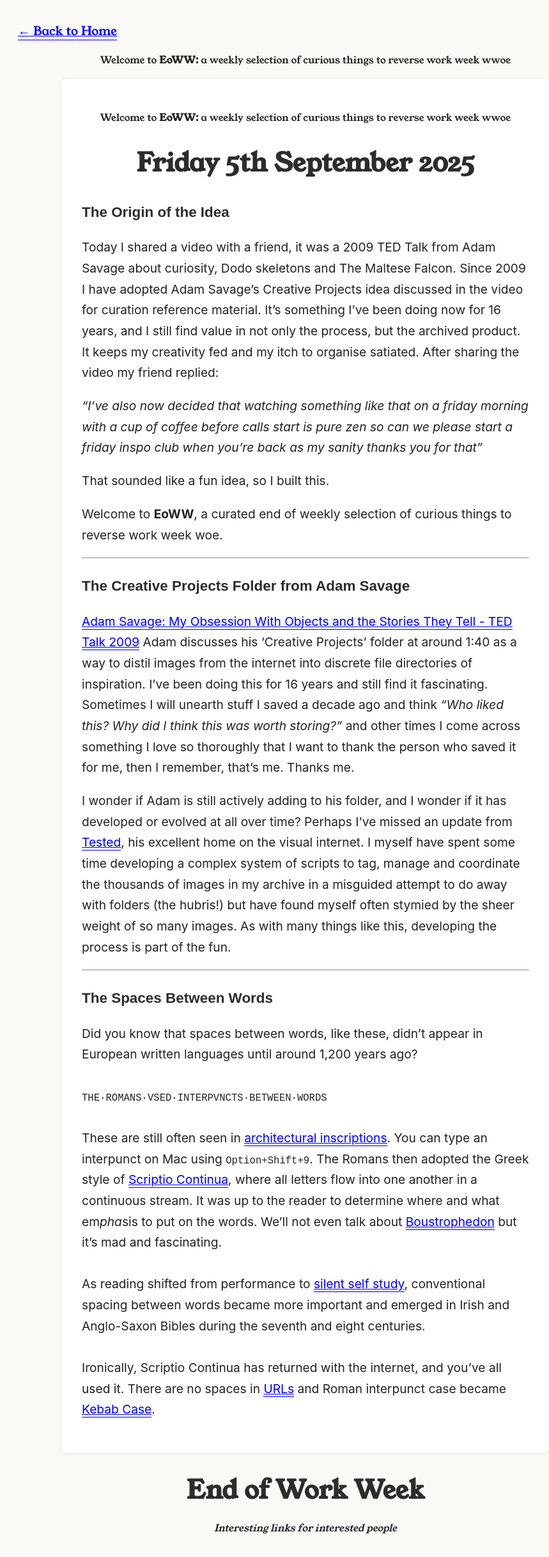
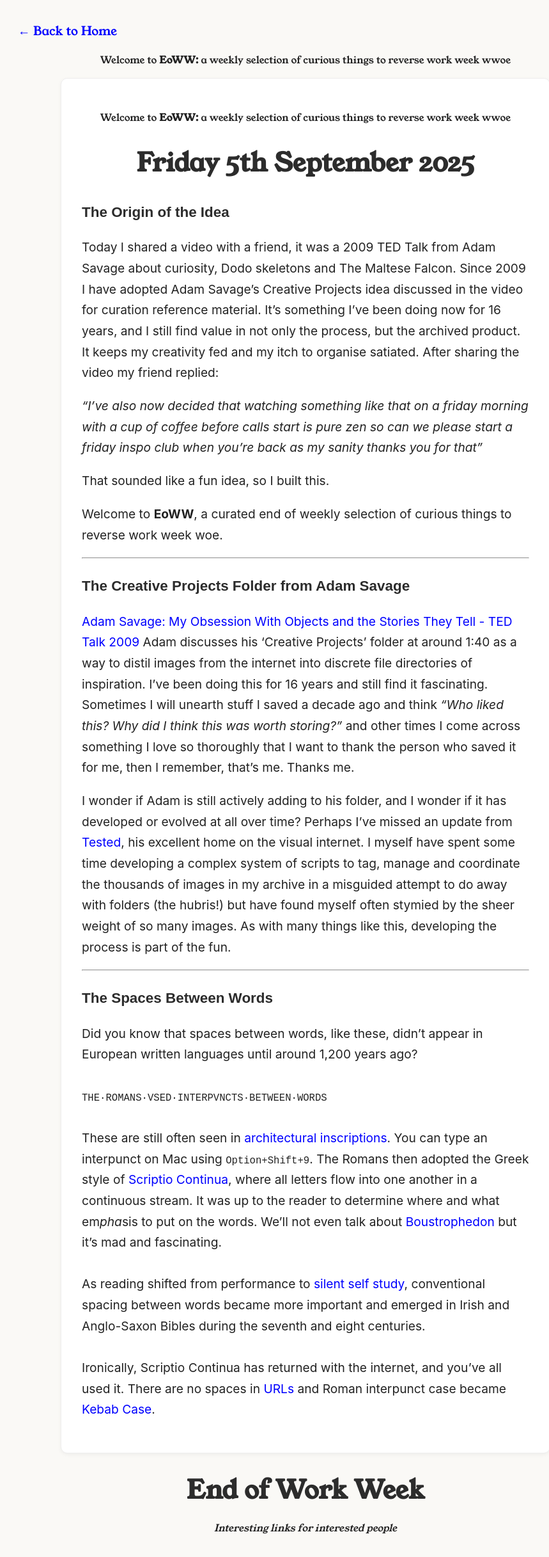
Before and after one commit to 746a/EoW, a Jekyll site: the page built from _weeks/2025-09-05.md, in a window 1280 px wide. Shown: the whole page at 64% size, without its empty margins (162-1021 px from the left). Built offline with Jekyll 4.4.1, drawn with Linux system fonts in a browser that asks for light colours.

Commit message:
Remove underline and border from links for a cleaner design

```diff
--- a/assets/style.css
+++ b/assets/style.css
@@ -20,12 +20,14 @@ body {
 
 a {
     color: #0000ff !important;
-    border-bottom: 1px solid #0000ff !important;
+    border-bottom: none;
+    text-decoration: none;
 }
 
 a:visited {
     color: #9523ff !important;
-    border-bottom: 1px solid #9523ff !important;
+    border-bottom: none;
+    text-decoration: none;
 }
 
 main {
@@ -145,6 +147,7 @@ blockquote {
     text-align: left;
     margin-bottom: 1rem;
     border-bottom: none;
+    text-decoration: none;
 }
 
 /* Responsive tweaks */
```
Lines whose indentation alone changed are shown as unchanged.
